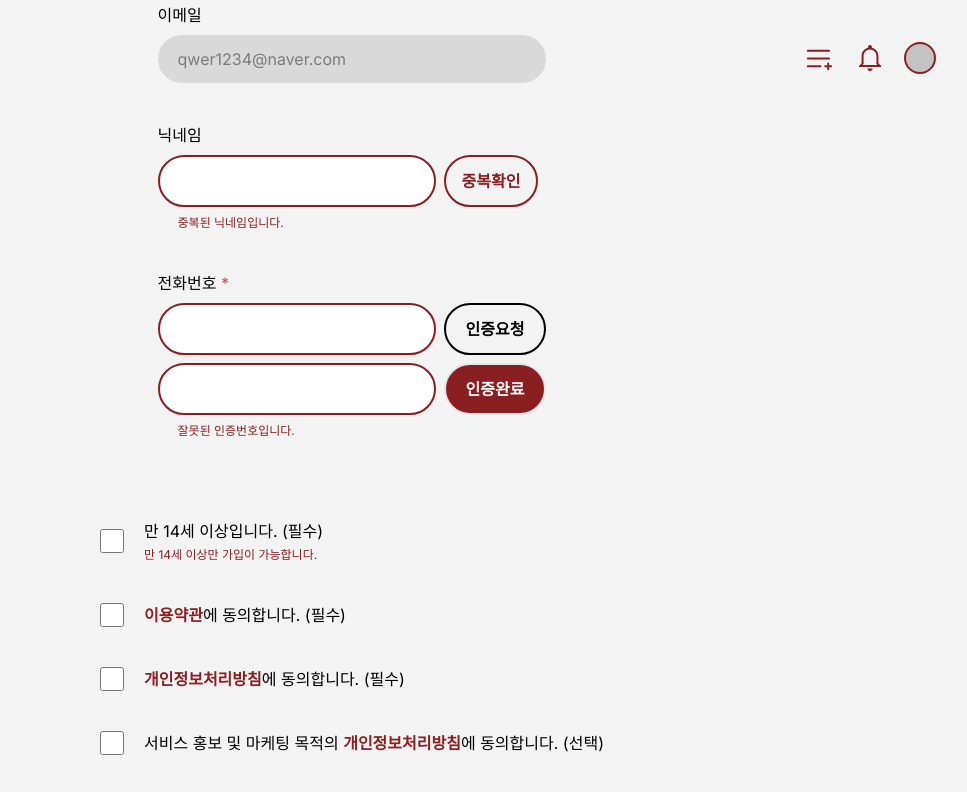
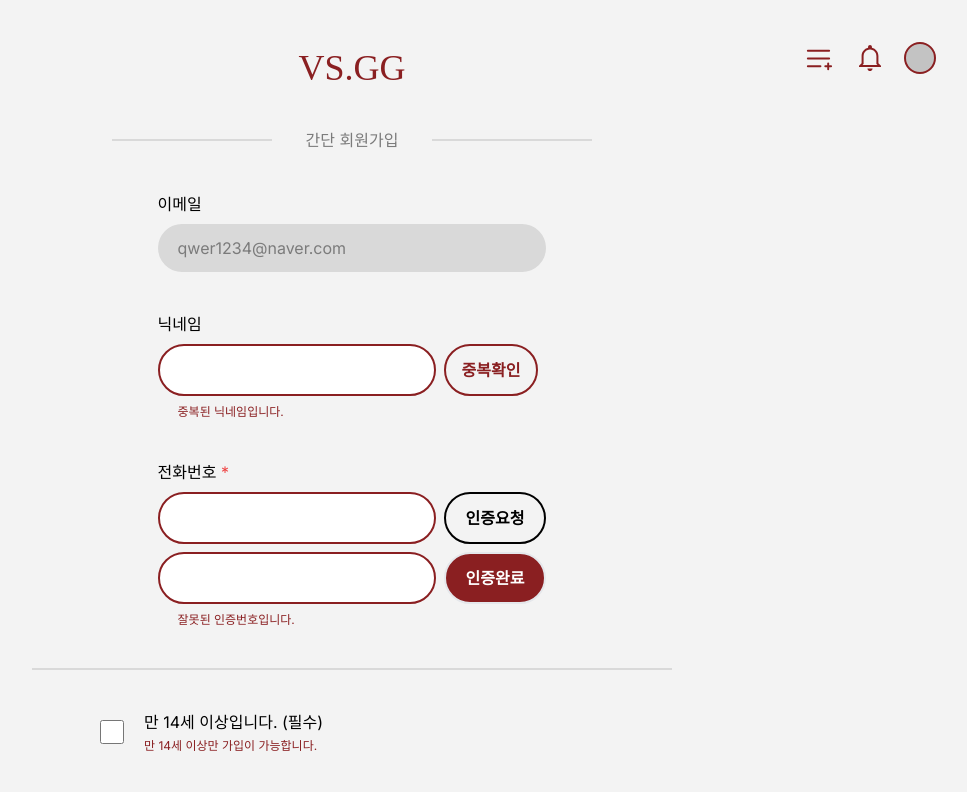
Before and after one commit to vsgg12/Front-End, a Next.js app: page /auth/signUp in a window 1280 px wide. Shown: the top 792 px of the page, without its empty margins (288-1255 px from the left). Built offline with nearby package versions, Linux system fonts and the light colour scheme; a web font is replaced by a local one.

Commit message:
:dizzy: Fix: Sign Up Page Margin

```diff
--- a/src/app/(routes)/auth/signIn/page.tsx
+++ b/src/app/(routes)/auth/signIn/page.tsx
@@ -13,7 +13,7 @@ export default function SignIn() {
       </div>
       <div className="flex gap-2">
         <div>아직 VS.GG 멤버가 아니신가요?</div>
-        <Link href="/pages/auth/signUp" className="text-[#8A1F21]">
+        <Link href="/pages/signUp" className="text-[#8A1F21]">
           회원가입
         </Link>
       </div>
--- a/src/app/(routes)/auth/signUp/page.tsx
+++ b/src/app/(routes)/auth/signUp/page.tsx
@@ -5,7 +5,7 @@ import SignUpTerm from '@/app/components/signUp/SignUpTerm';
 
 export default function SignUp() {
   return (
-    <div className="flex h-screen w-screen flex-col items-center justify-center gap-10">
+    <div className="mt-12 flex h-full flex-col items-center justify-center gap-10">
       <div className="font-['SBAggroB'] text-4xl text-[#8A1F21]">VS.GG</div>
       <div className="flex w-full items-center justify-center px-40">
         <div className="flex w-1/2 items-center">
--- a/src/app/components/signUp/SignUpNickName.tsx
+++ b/src/app/components/signUp/SignUpNickName.tsx
@@ -1,3 +1,5 @@
+const nickNameMock = ['junyoung'];
+
 export default function SignUpNickName() {
   return (
     <div className="flex flex-col gap-2">
```
